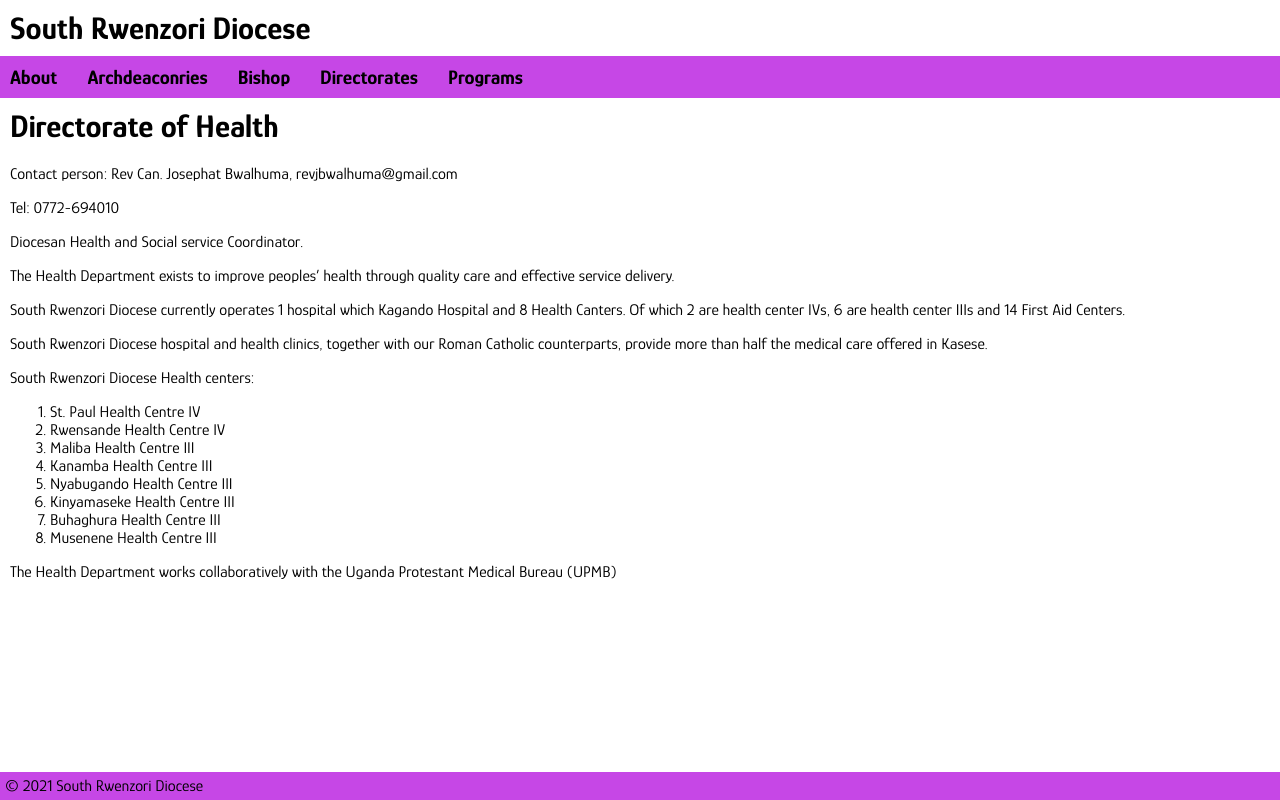
After one commit to BenRStutzman/south-rwenzori-diocese-website, a PHP site: page /directorates/health in a window 1280 px wide. The commit adds this page. Run offline with PHP 8.4, Linux system fonts and the light colour scheme.

Commit message:
add dropdowns

```diff
--- a/css/site.css
+++ b/css/site.css
@@ -21,6 +21,16 @@ body {
     padding-bottom: 28px;
 }
 
+.dropdown-content {
+    display: none;
+    position: absolute;
+    background-color:#c647e6;
+}
+
+.dropdown:hover .dropdown-content {
+    display: block;
+}
+
 footer {
     padding: 5px;
     width: 100%;
@@ -42,10 +52,6 @@ header a {
     color: black;
 }
 
-nav a {
-    padding: 10px;
-}
-
 .main-img {
     width: 100%;
 }
@@ -64,6 +70,8 @@ nav {
 }
 
 nav a {
+    display: block;
+    padding: 10px;
     font-weight: bold;
-    font-size: 1.25em;
+    font-size: 1.25rem;
 }
--- /dev/null
+++ b/directorates/health/index.php
@@ -0,0 +1,37 @@
+<!DOCTYPE html>
+<html>
+<head>
+    <?php
+        $page_name = "Directorate of Health";
+        include "{$_SERVER['DOCUMENT_ROOT']}/shared/_title.php";
+        include "{$_SERVER['DOCUMENT_ROOT']}/shared/_imports.php";
+    ?>
+</head>
+<body>
+    <?php include "{$_SERVER['DOCUMENT_ROOT']}/shared/_header.php"; ?>
+    <main>
+        <h1>Directorate of Health</h1>
+        <section>
+            <p>Contact person: Rev Can. Josephat Bwalhuma, revjbwalhuma@gmail.com</p>
+            <p>Tel: 0772-694010</p>
+            <p>Diocesan Health and Social service Coordinator.</p>
+            <p>The Health Department exists to improve peoples’ health through quality care and effective service delivery.</p>
+            <p>South Rwenzori Diocese currently operates 1 hospital which Kagando Hospital and 8 Health Canters. Of which 2 are health center IVs, 6 are health center IIIs and 14 First Aid Centers.</p>
+            <p>South Rwenzori Diocese hospital and health clinics, together with our Roman Catholic counterparts, provide more than half the medical care offered in Kasese.</p>
+            <p>South Rwenzori Diocese Health centers:</p>
+                <ol>
+                    <li>St. Paul Health Centre IV</li>
+                    <li>Rwensande Health Centre IV</li>
+                    <li>Maliba Health Centre III</li>
+                    <li>Kanamba Health Centre III</li>
+                    <li>Nyabugando Health Centre III</li>
+                    <li>Kinyamaseke Health Centre III</li>
+                    <li>Buhaghura Health Centre III</li>
+                    <li>Musenene Health Centre III</li>
+                </ol>
+            <p>The Health Department works collaboratively with the Uganda Protestant Medical Bureau (UPMB)</p>
+        </section>
+    </main>
+    <?php include "{$_SERVER['DOCUMENT_ROOT']}/shared/_footer.php"; ?>
+</body>
+</html>
--- a/shared/_header.php
+++ b/shared/_header.php
@@ -6,7 +6,24 @@
         <a href="/about">About</a>
         <a href="/archdeaconries">Archdeaconries</a>
         <a href="/bishop">Bishop</a>
-        <a href="/directorates">Directorates</a>
-        <a href="/yapi">YAPI</a>
+        <div class="dropdown">
+            <a href="/directorates">Directorates</a>
+            <div class="dropdown-content">
+                <a href="/directorates/health">Health</a>
+                <a href="/directorates/education">Education</a>
+                <a href="/directorates/mission">Mission & Evangelism</a>
+                <a href="/directorates/finance">Finance & Administration</a>
+                <a href="/directorates/planning">Planning & Rehabilitation</a>
+            </div>
+        </div>
+        <div class="dropdown">
+            <a href="/programs">Programs</a>
+            <div class="dropdown-content">
+                <a href="/programs/yapi">Young and Powerful Initiative</a>
+                <a href="/programs/ovc">Orphans and Vulnerable Children</a>
+                <a href="/programs/sacco">Savings and Credit Cooperative Society</a>
+                <a href="/programs/mothers-union">Mother's Union</a>
+            </div>
+        </div>
     </nav>
 </header>
```
Also changed, not shown: programs/index.php (added, +19 -0 lines), programs/yapi/index.php (renamed from yapi/index.php).
